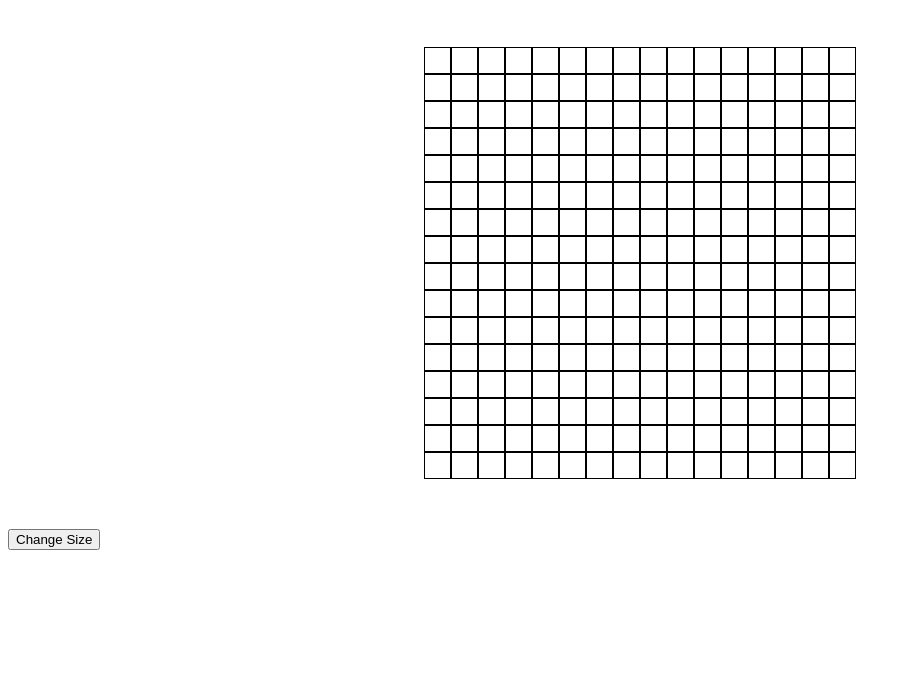
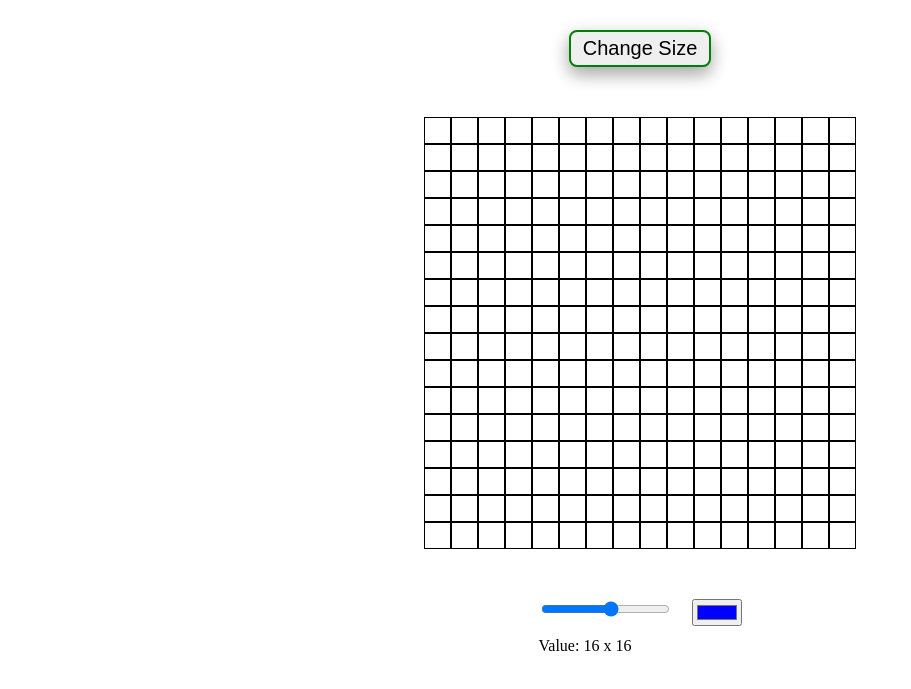
Before and after one commit to TwelveStacks/etch-a-sketch, a plain HTML site: page index.html in a window 1280 px wide. Shown: the part 95-784 px from the top of the page, without its empty margins (0-911 px from the left). Drawn offline with Linux system fonts and the light colour scheme.

Commit message:
Added range to resize grid

```diff
--- a/index.html
+++ b/index.html
@@ -9,7 +9,25 @@
   </head>
   <body>
     <h1 class="headerText">Etch-A-Sketch</h1>
+    <div class="buttonContainer">
+      <button class="button" onclick="changeSize()">Change Size</button>
+    </div>
     <div class="container"></div>
-    <button>Change Size</button>
+    <div class="inputContainer">
+      <div class="sliderContainer">
+        <input
+          type="range"
+          min="5"
+          max="25"
+          value="16"
+          class="slider"
+          id="sizeRange"
+        />
+        <p>Value: <span id="sliderValue"></span></p>
+      </div>
+      <div>
+        <input type="color" id="colorPicker" value="#0000ff" />
+      </div>
+    </div>
   </body>
 </html>
--- a/scripts.js
+++ b/scripts.js
@@ -1,9 +1,8 @@
 const container = document.querySelector('.container');
 
-
-function createColumn() {
+function createColumn(value) {
     const squareDiv = document.createElement('div');
-    for (let i = 0; i < 16; i++) {
+    for (let i = 0; i < value; i++) {
         let square = document.createElement('div');
         square.id = 'square' + i;
         square.className = 'square';
@@ -17,7 +16,30 @@ function createColumn() {
     container.appendChild(squareDiv);
 }
 
-// Create Row
-for (let i = 0; i < 16; i++) {
-    createColumn();
+function createGrid(width, height) {
+    for (let i = 0; i < width; i++) {
+        createColumn(height);
+    }
 }
+
+const button = document.querySelector('.button');
+
+// Button to change size
+function changeSize() {
+    let size = prompt("Input a width and height")
+
+}
+
+// Slider
+var slider = document.getElementById("sizeRange");
+var output = document.getElementById("sliderValue");
+output.textContent = slider.value + " x " + slider.value;
+
+slider.oninput = function() {
+    output.textContent = this.value + " x " + this.value;
+    container.replaceChildren();
+    createGrid(parseInt(this.value), parseInt(this.value));
+    console.log(this.value);
+}
+
+createGrid(16, 16);
--- a/styles.css
+++ b/styles.css
@@ -18,6 +18,27 @@ body {
     font-size: 50px;
 }
 
+.buttonContainer {
+    display: flex;
+    justify-content: center;
+    align-items: center;
+    margin: 10px;
+}
+
+.button {
+    font-size: 20px;
+    padding: 5px 12px;
+    border-radius: 8px;
+    border: 2px solid green;
+    box-shadow: 0 8px 16px 0 rgba(0,0,0,0.2), 0 6px 20px 0 rgba(0,0,0,0.19);
+}
+
 /* .square:hover {
     background-color: aqua;
 }  */
+
+.inputContainer {
+    display: flex;
+    gap: 20px;
+    justify-content: center;
+}
```
